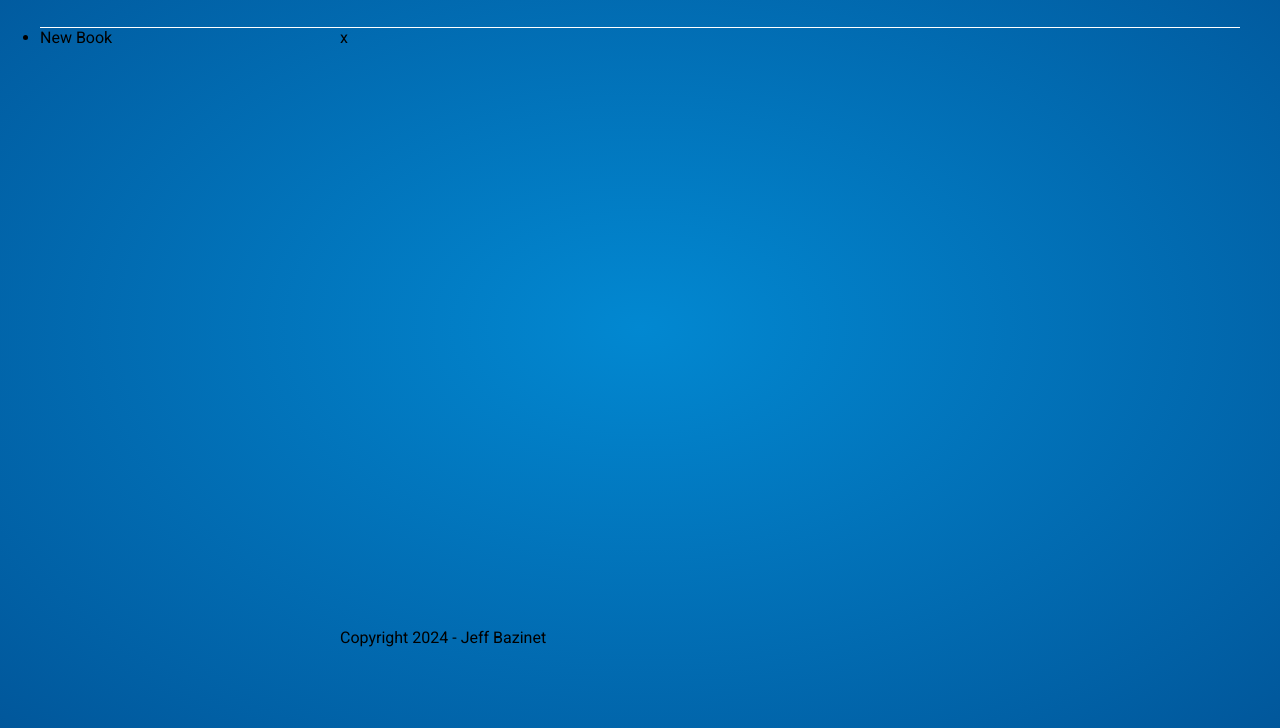
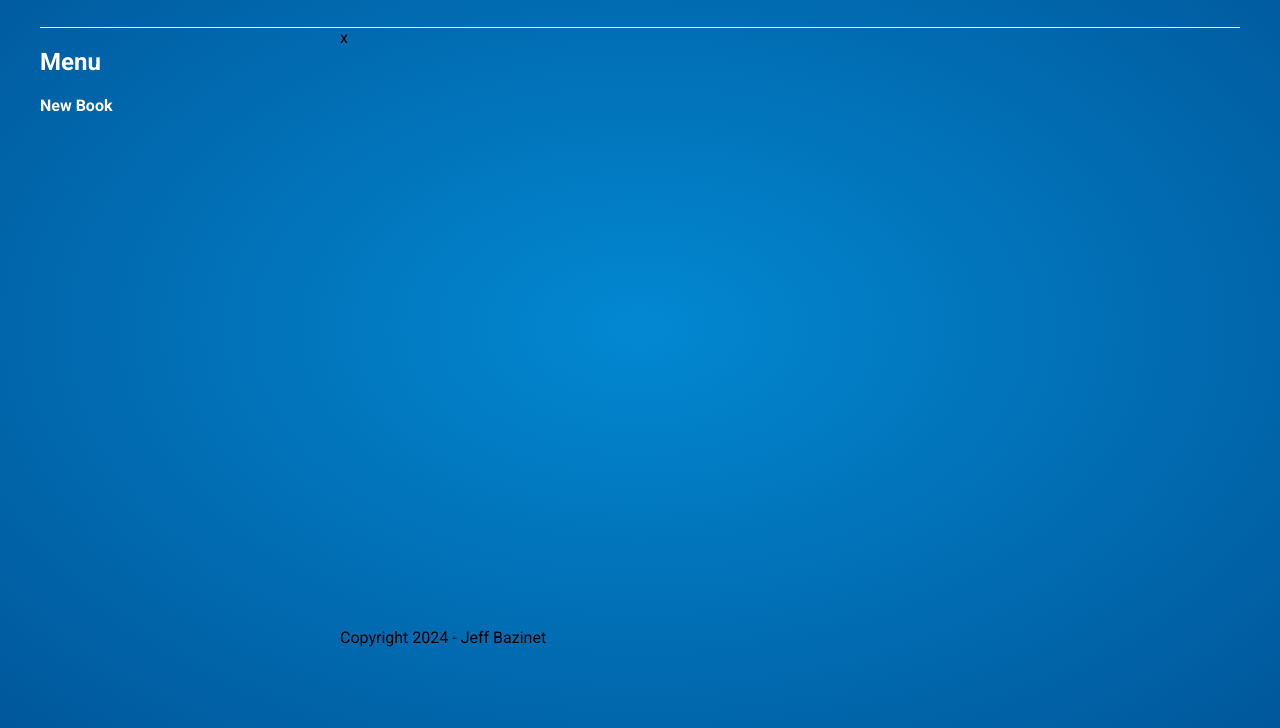
Before and after one commit to jeff-bazinet/library, a plain HTML site: page index.html in a window 1280 px wide. Shown: the part 72-800 px from the top of the page. Drawn offline with Linux system fonts and the light colour scheme.

Commit message:
Add placeholder text and style for aside

```diff
--- a/index.html
+++ b/index.html
@@ -23,6 +23,7 @@
         </div>
       </header>
       <aside>
+        <h2>Menu</h2>
         <ul>
           <li>New Book</li>
         </ul>
--- a/styles/style.css
+++ b/styles/style.css
@@ -26,6 +26,24 @@
 aside {
   grid-area: aside;
   width: 100%;
+  padding: 20px 0px 20px 0px;
+}
+
+aside h2 {
+  color: #fff;
+  margin-bottom: 20px;
+  font-size: 1.5rem;
+
+}
+
+aside ul {
+  list-style: none;
+}
+
+aside li {
+  color: #fff;
+  font-weight: bold;
+  font-size: 1rem;
 }
 
 header {
@@ -37,7 +55,8 @@
   color: #fff;
   font-weight: 200;
   font-size: 1rem;
-  border-bottom: 1px solid white
+  border-bottom: 1px solid white;
+
 }
 
 main {
```
